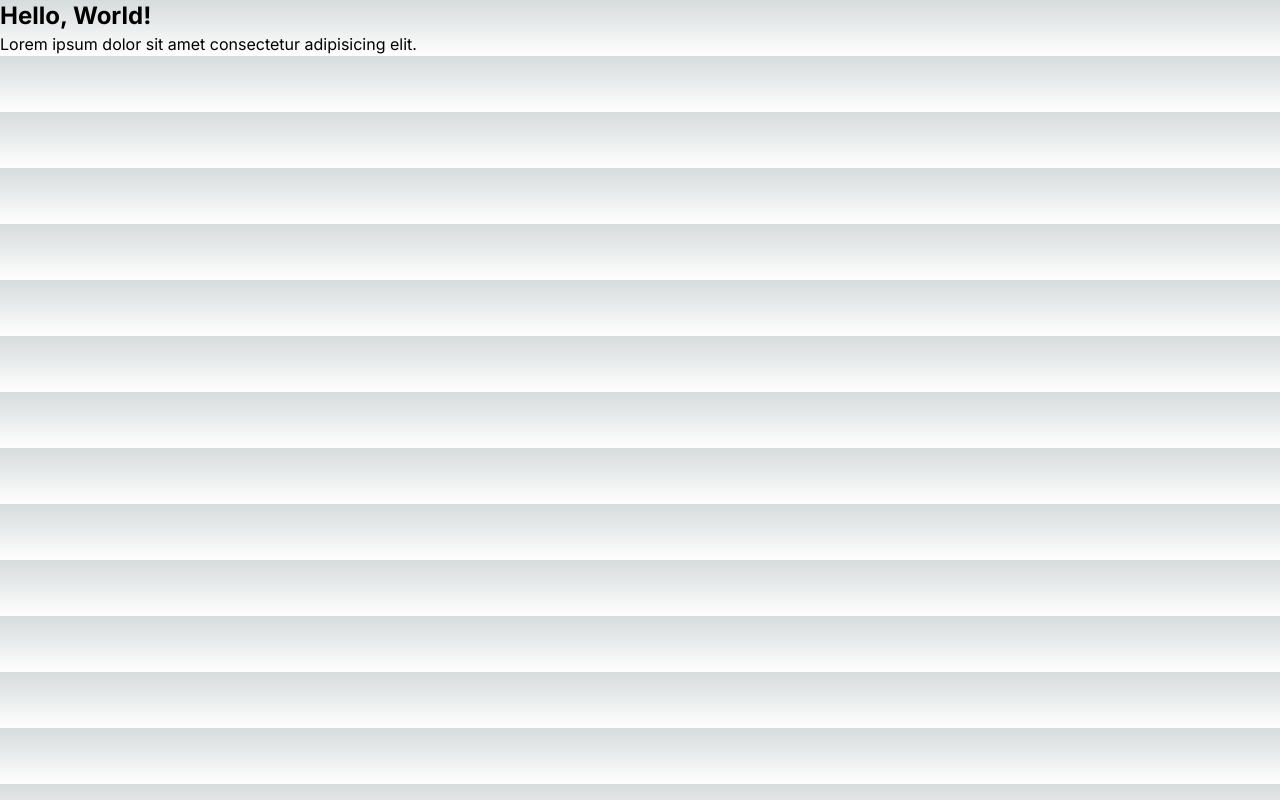
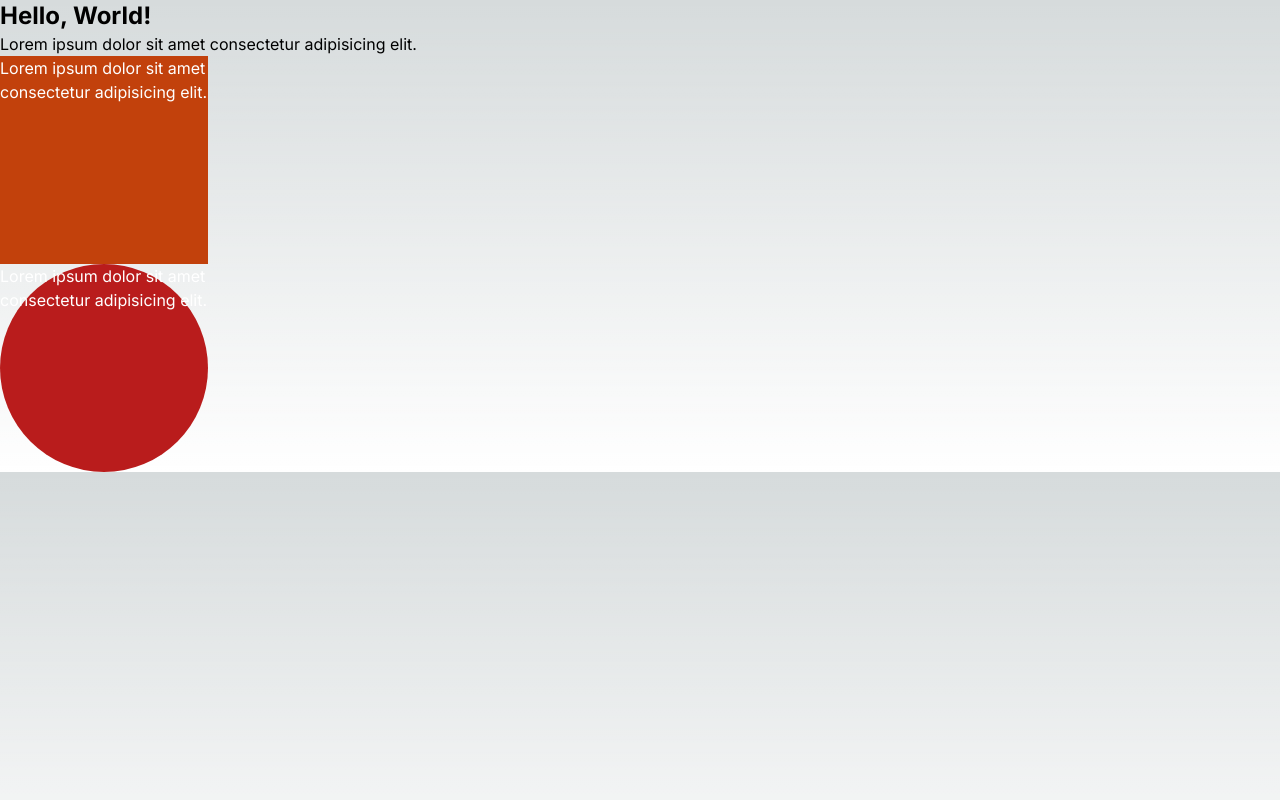
Before and after one commit to dev-jhon-yo/learning-react, a Next.js app in the folder start-project/: page / in a window 1280 px wide. Built offline with nearby package versions, Linux system fonts and the light colour scheme.

Commit message:
feat: exporting and importing a component

```diff
--- a/start-project/src/app/page.tsx
+++ b/start-project/src/app/page.tsx
@@ -1,8 +1,13 @@
+import { Square, Circle } from "@/components/Geometry";
+
 function Page() {
   return (
     <div>
       <h1 className="font-bold text-2xl">Hello, World!</h1>
       <h3>Lorem ipsum dolor sit amet consectetur adipisicing elit.</h3>
+
+      <Square />
+      <Circle />
     </div>
   );
 }
--- /dev/null
+++ b/start-project/src/components/Geometry.tsx
@@ -0,0 +1,15 @@
+export const Square = () => {
+  return (
+    <div className="w-52  h-52 bg-orange-700 text-white">
+      Lorem ipsum dolor sit amet consectetur adipisicing elit.
+    </div>
+  );
+};
+
+export const Circle = () => {
+  return (
+    <div className="w-52  h-52 bg-red-700 text-white rounded-full">
+      Lorem ipsum dolor sit amet consectetur adipisicing elit.
+    </div>
+  );
+};
```
